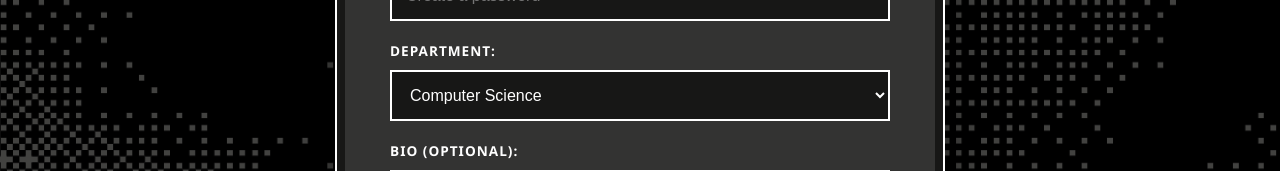
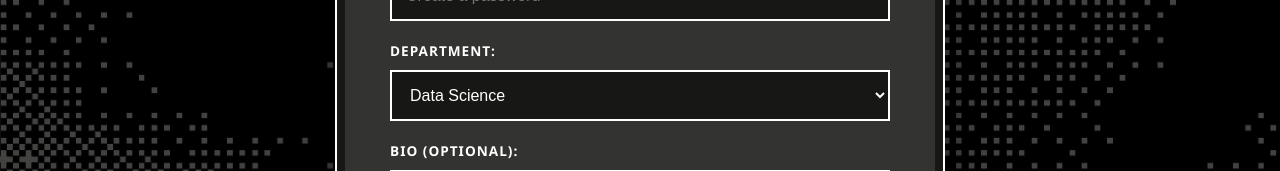
Before and after one commit to Soban06/UniThrift, a React (Create React App) app in the folder frontend/: page /signup in a window 1280 px wide. Shown: the part 606-777 px from the top of the page. Built offline with nearby package versions, Linux system fonts and the light colour scheme.

Commit message:
fixed options for dept selection

```diff
--- a/frontend/src/components/SignUp.jsx
+++ b/frontend/src/components/SignUp.jsx
@@ -74,11 +74,10 @@ const SignUp = () => {
                     <div className="input-group">
                         <label>Department:</label>
                         <select name="departmentId" value={formData.departmentId} onChange={handleChange} required>
-                            <option value="1">Computer Science</option>
-                            <option value="2">Business Administration</option>
-                            <option value="3">Electrical Engineering</option>
-                            <option value="4">Software Engineering</option>
-                            <option value="5">Data Science</option>
+                            <option value="1">Data Science</option>
+                            <option value="2">Computer Science</option>
+                            <option value="3">Software Engineering</option>
+                            <option value="4">Electrical Engineering</option>
                         </select>
                     </div>
                     <div className="input-group">
```
